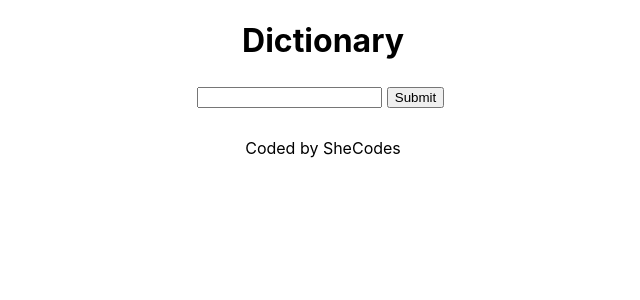
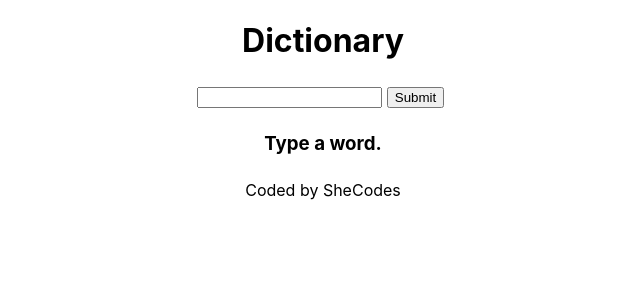
Before and after one commit to aurelreynasimatupang/shecodes_react_dictionary, a React (Create React App) app: page / in a window 1280 px wide. Shown: the top 300 px of the page, without its empty margins (317-957 px from the left). Built offline with nearby package versions, Linux system fonts and the light colour scheme.

Commit message:
search added

```diff
--- a/package.json
+++ b/package.json
@@ -6,6 +6,7 @@
     "@testing-library/jest-dom": "^5.16.1",
     "@testing-library/react": "^12.1.2",
     "@testing-library/user-event": "^13.5.0",
+    "axios": "^0.25.0",
     "react": "^17.0.2",
     "react-dom": "^17.0.2",
     "react-scripts": "5.0.0",
--- /dev/null
+++ b/src/Definition.js
@@ -0,0 +1,11 @@
+import React from "react";
+
+export default function Definition(param) {
+  const defi = param.word;
+
+  if (Object.keys(defi).length !== 0) {
+    return <h2>{defi.word}</h2>;
+  } else {
+    return <h3>Type a word.</h3>;
+  }
+}
--- a/src/Dictionary.js
+++ b/src/Dictionary.js
@@ -1,8 +1,30 @@
-import React from "react";
+import React, { useState } from "react";
+import axios from "axios";
+import Definition from "./Definition";
 
 export default function Dictionary() {
-  function handleKeywordChange() {}
-  function submit() {}
+  const [word, setWord] = useState("");
+  const [defi, setDefi] = useState({});
+
+  function handleKeywordChange(event) {
+    setWord(event.target.value);
+  }
+
+  function showDefi(response) {
+    console.log(response.data[0]);
+    /*setDefi({
+      word: response.data[0].word,
+      pronounce: response.data[0].phonetics[0].text,
+      definition: response.data[0].meanings[0].definitions,
+    });*/
+  }
+
+  function submit(event) {
+    event.preventDefault();
+    axios
+      .get(`https://api.dictionaryapi.dev/api/v2/entries/en_US/${word}`)
+      .then(showDefi);
+  }
 
   return (
     <div className="Dictionary">
@@ -10,6 +32,7 @@ export default function Dictionary() {
         <input type="search" onChange={handleKeywordChange} />
         <input type="submit" className="submitbtn" />
       </form>
+      <Definition word={defi} />
     </div>
   );
 }
```
Also changed, not shown: 1 other file (tests, documents, lock files or other folders).
